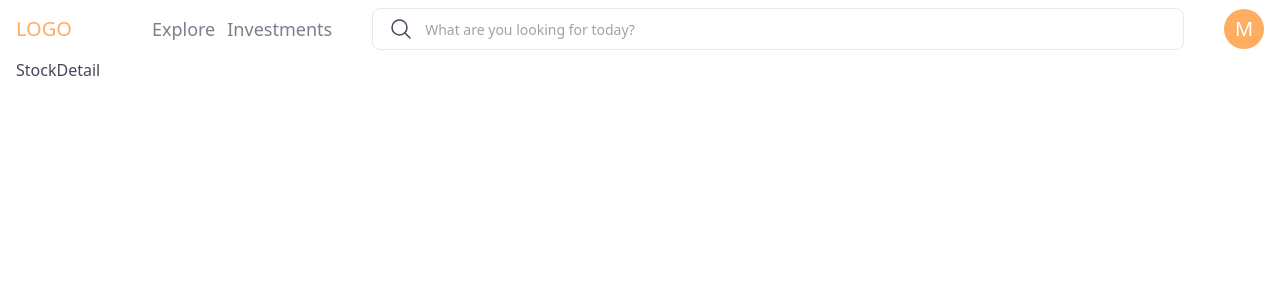
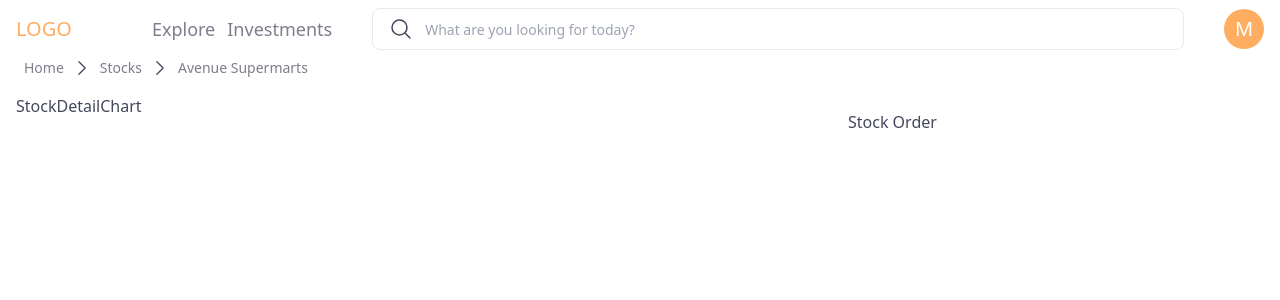
Before and after one commit to mohit-meritorious/trade-front-end, a React (Create React App) app: page /stocks/avenue-supermarts in a window 1280 px wide. Shown: the top 300 px of the page. Built offline with nearby package versions, Linux system fonts and the light colour scheme.

Commit message:
stock chart and stock order component initated

```diff
--- a/src/components/BreadCrump.jsx
+++ /dev/null
@@ -1,85 +0,0 @@
-import React from "react";
-import { Link } from "react-router-dom";
-
-export default function BreadCrump({ links }) {
-  return (
-    <nav className="flex" aria-label="Breadcrumb">
-      <ol className="inline-flex items-center space-x-1 md:space-x-2 rtl:space-x-reverse">
-        {links.map((link) => (
-          <li key={link.name}>
-            <div className="flex items-center">
-              <svg
-                className="w-3 h-3 mx-1 text-gray-400 rtl:rotate-180"
-                aria-hidden="true"
-                xmlns="http://www.w3.org/2000/svg"
-                fill="none"
-                viewBox="0 0 6 10"
-              >
-                <path
-                  stroke="currentColor"
-                  stroke-linecap="round"
-                  stroke-linejoin="round"
-                  stroke-width="2"
-                  d="m1 9 4-4-4-4"
-                />
-              </svg>
-              <Link
-                to="#"
-                className="text-sm font-medium text-gray-700 ms-1 hover:text-blue-600 md:ms-2 dark:text-gray-400 dark:hover:text-white"
-              >
-                Projects
-              </Link>
-            </div>
-          </li>
-        ))}
-        <li>
-          <div className="flex items-center">
-            <svg
-              className="w-3 h-3 mx-1 text-gray-400 rtl:rotate-180"
-              aria-hidden="true"
-              xmlns="http://www.w3.org/2000/svg"
-              fill="none"
-              viewBox="0 0 6 10"
-            >
-              <path
-                stroke="currentColor"
-                stroke-linecap="round"
-                stroke-linejoin="round"
-                stroke-width="2"
-                d="m1 9 4-4-4-4"
-              />
-            </svg>
-            <Link
-              to="#"
-              className="text-sm font-medium text-gray-700 ms-1 hover:text-blue-600 md:ms-2 dark:text-gray-400 dark:hover:text-white"
-            >
-              Projects
-            </Link>
-          </div>
-        </li>
-        <li aria-current="page">
-          <div className="flex items-center">
-            <svg
-              className="w-3 h-3 mx-1 text-gray-400 rtl:rotate-180"
-              aria-hidden="true"
-              xmlns="http://www.w3.org/2000/svg"
-              fill="none"
-              viewBox="0 0 6 10"
-            >
-              <path
-                stroke="currentColor"
-                stroke-linecap="round"
-                stroke-linejoin="round"
-                stroke-width="2"
-                d="m1 9 4-4-4-4"
-              />
-            </svg>
-            <span className="text-sm font-medium text-gray-500 ms-1 md:ms-2 dark:text-gray-400">
-              Flowbite
-            </span>
-          </div>
-        </li>
-      </ol>
-    </nav>
-  );
-}
--- /dev/null
+++ b/src/components/Breadcrumb.jsx
@@ -0,0 +1,25 @@
+import React from "react";
+import { Link } from "react-router-dom";
+import ChevronRightIcon from "./Icon/ChevronRightIcon";
+
+export default function Breadcrumb({ links }) {
+  return (
+    <nav className="flex" aria-label="Breadcrumb">
+      <ol className="inline-flex items-center space-x-1 md:space-x-2 rtl:space-x-reverse">
+        {links.map((link, index) => (
+          <li key={link.name}>
+            <div className="flex items-center">
+              {index !== 0 && <ChevronRightIcon className={"h-5 w-5"} />}
+              <Link
+                to={link.link}
+                className="text-sm font-medium text-gray-700 transition-all duration-300 ms-1 hover:text-primary-500 md:ms-2 dark:text-gray-400 dark:hover:text-white"
+              >
+                {link.name}
+              </Link>
+            </div>
+          </li>
+        ))}
+      </ol>
+    </nav>
+  );
+}
--- a/src/components/MostBought.jsx
+++ b/src/components/MostBought.jsx
@@ -1,5 +1,5 @@
 import React from "react";
-import StockCard from "./StockCard";
+import StockCard from "./stock/StockCard";
 
 const MOST_BAUGHT = [
   {
--- a/src/components/TopLosersOrGainer.jsx
+++ b/src/components/TopLosersOrGainer.jsx
@@ -1,6 +1,6 @@
 import classNames from "classnames";
 import React, { useState } from "react";
-import StockCard from "./StockCard";
+import StockCard from "./stock/StockCard";
 import { Link } from "react-router-dom";
 
 export default function TopLosersOrGainer({ heading, data }) {
--- /dev/null
+++ b/src/components/stock/StockDetailChart.jsx
@@ -0,0 +1,5 @@
+import React from "react";
+
+export default function StockDetailChart() {
+  return <div>StockDetailChart</div>;
+}
--- /dev/null
+++ b/src/components/stock/StockOrder.jsx
@@ -0,0 +1,5 @@
+import React from "react";
+
+export default function StockOrder() {
+  return <div>Stock Order</div>;
+}
--- a/src/pages/StockDetail.jsx
+++ b/src/pages/StockDetail.jsx
@@ -1,5 +1,32 @@
 import React from "react";
+import Breadcrumb from "../components/Breadcrumb";
+import { useParams } from "react-router-dom";
+import { firstLetterCapital } from "../utils/string";
+import StockDetailChart from "../components/stock/StockDetailChart";
+import StockOrder from "../components/stock/StockOrder";
+export default function StockDetail() {
+  const param = useParams();
+  const stockName = param.stock_name
+    .split("-")
+    .map((stockPart) => firstLetterCapital(stockPart))
+    .join(" ");
 
-export default function StockDetail() {
-  return <div>StockDetail</div>;
+  const BREADCRUMB = [
+    { name: "Home", link: "stock/explore" },
+    { name: "Stocks", link: "/stocks/explore" },
+    { name: stockName, link: "/stocks/explore" },
+  ];
+  return (
+    <div className="space-y-4">
+      <Breadcrumb links={BREADCRUMB} />
+      <div className="flex space-y-4">
+        <div className="w-2/3">
+          <StockDetailChart />
+        </div>
+        <div className="w-1/3">
+          <StockOrder />
+        </div>
+      </div>
+    </div>
+  );
 }
```
Also changed, not shown: src/components/stock/StockCard.jsx (renamed from src/components/StockCard.jsx).
